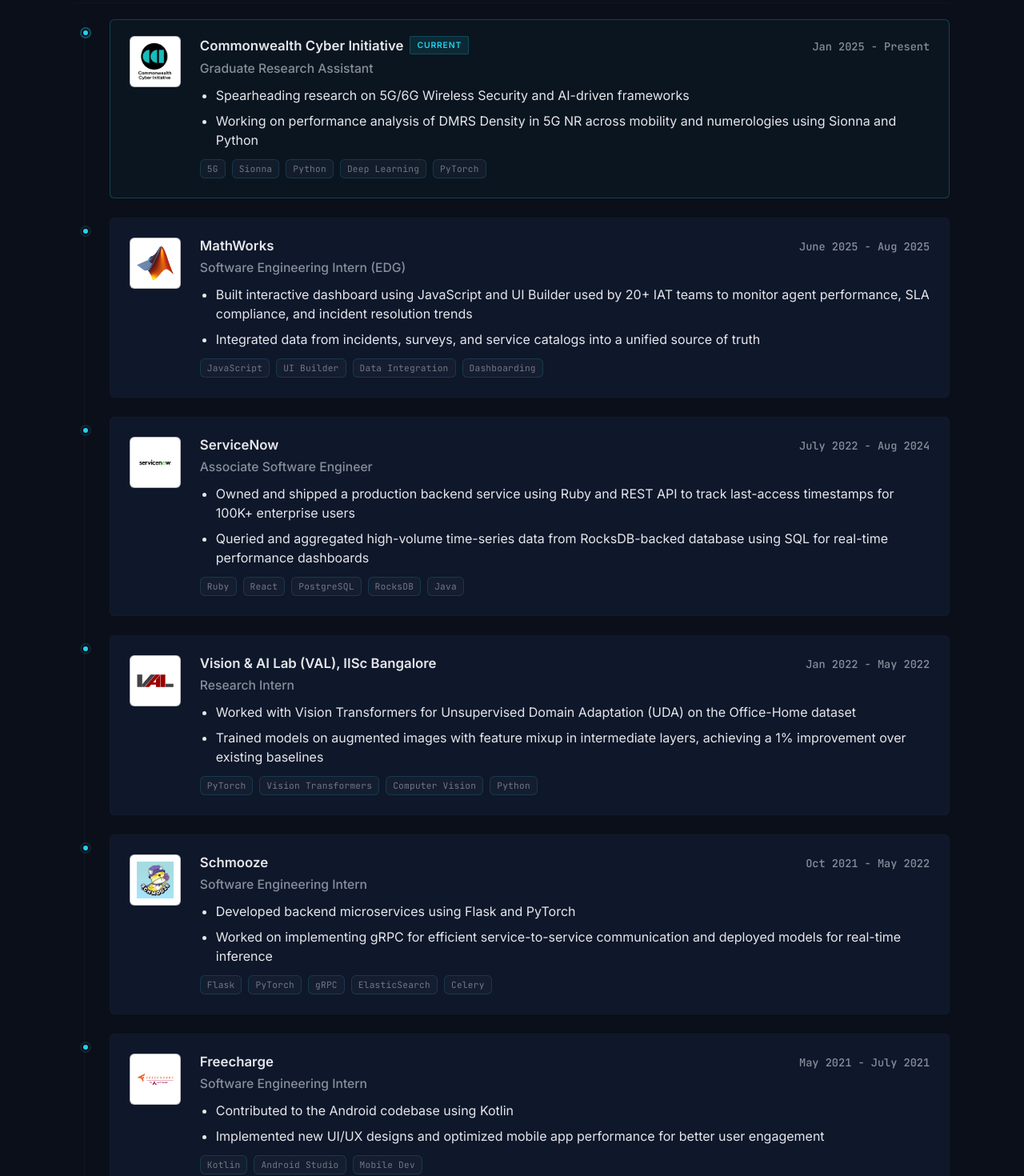
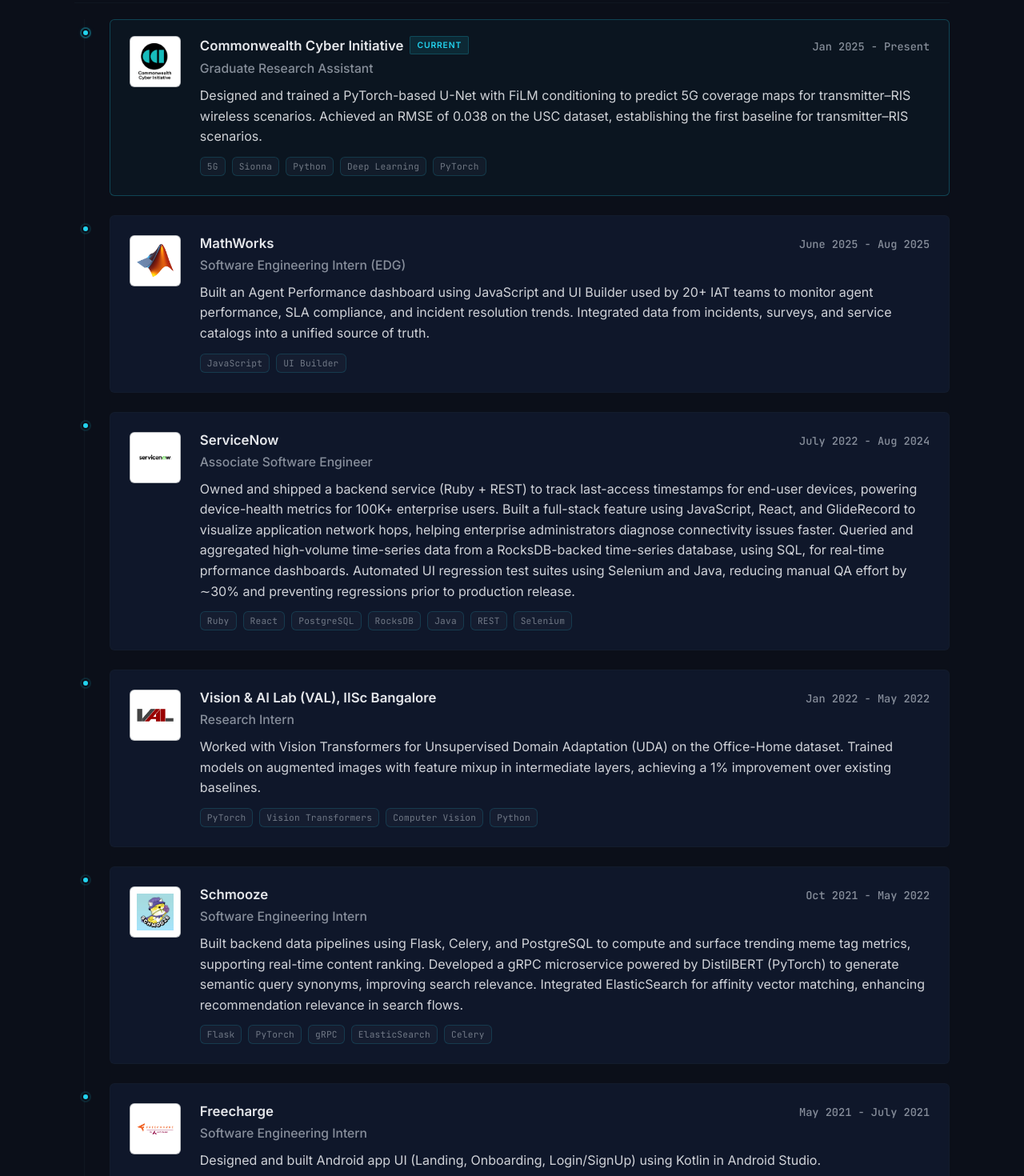
Before and after one commit to garrysawyers3007/portfolio-chat, a React (Create React App) app: page / in a window 1280 px wide. Shown: the part 900-2370 px from the top of the page at 80% size. Built offline with nearby package versions, Linux system fonts and the light colour scheme.

Commit message:
Experience changes

```diff
--- a/public/data/resume.json
+++ b/public/data/resume.json
@@ -72,7 +72,7 @@
       "company": "Commonwealth Cyber Initiative",
       "title": "Graduate Research Assistant",
       "years": "Jan 2025 - Present",
-      "description": "Spearheading research on 5G/6G Wireless Security and AI-driven frameworks. Working on performance analysis of DMRS Density in 5G NR across mobility and numerologies using Sionna and Python.",
+      "description": "Designed and trained a PyTorch-based U-Net with FiLM conditioning to predict 5G coverage maps for transmitter–RIS wireless scenarios. Achieved an RMSE of 0.038 on the USC dataset, establishing the first baseline for transmitter–RIS scenarios.",
       "logoUrl": "/assets/CCI.png",
       "technologies": ["5G", "Sionna", "Python", "Deep Learning", "PyTorch"]
     },
@@ -80,17 +80,17 @@
       "company": "MathWorks",
       "title": "Software Engineering Intern (EDG)",
       "years": "June 2025 - Aug 2025",
-      "description": "Built interactive dashboard using JavaScript and UI Builder used by 20+ IAT teams to monitor agent performance, SLA compliance, and incident resolution trends. Integrated data from incidents, surveys, and service catalogs into a unified source of truth.",
+      "description": "Built an Agent Performance dashboard using JavaScript and UI Builder used by 20+ IAT teams to monitor agent performance, SLA compliance, and incident resolution trends. Integrated data from incidents, surveys, and service catalogs into a unified source of truth.",
       "logoUrl": "/assets/Mathworks.png",
-      "technologies": ["JavaScript", "UI Builder", "Data Integration", "Dashboarding"]
+      "technologies": ["JavaScript", "UI Builder"]
     },
     {
       "company": "ServiceNow",
       "title": "Associate Software Engineer",
       "years": "July 2022 - Aug 2024",
-      "description": "Owned and shipped a production backend service using Ruby and REST API to track last-access timestamps for 100K+ enterprise users. Queried and aggregated high-volume time-series data from RocksDB-backed database using SQL for real-time performance dashboards.",
+      "description": "Owned and shipped a backend service (Ruby + REST) to track last-access timestamps for end-user devices, powering device-health metrics for 100K+ enterprise users. Built a full-stack feature using JavaScript, React, and GlideRecord to visualize application network hops, helping enterprise administrators diagnose connectivity issues faster. Queried and aggregated high-volume time-series data from a RocksDB-backed time-series database, using SQL, for real-time prformance dashboards. Automated UI regression test suites using Selenium and Java, reducing manual QA effort by ∼30% and preventing regressions prior to production release.",
       "logoUrl": "/assets/ServiceNow.png",
-      "technologies": ["Ruby", "React", "PostgreSQL", "RocksDB", "Java"]
+      "technologies": ["Ruby", "React", "PostgreSQL", "RocksDB", "Java", "REST", "Selenium"]
     },
     {
       "company": "Vision & AI Lab (VAL), IISc Bangalore",
@@ -104,7 +104,7 @@
       "company": "Schmooze",
       "title": "Software Engineering Intern",
       "years": "Oct 2021 - May 2022",
-      "description": "Developed backend microservices using Flask and PyTorch. Worked on implementing gRPC for efficient service-to-service communication and deployed models for real-time inference.",
+      "description": "Built backend data pipelines using Flask, Celery, and PostgreSQL to compute and surface trending meme tag metrics, supporting real-time content ranking. Developed a gRPC microservice powered by DistilBERT (PyTorch) to generate semantic query synonyms, improving search relevance. Integrated ElasticSearch for affinity vector matching, enhancing recommendation relevance in search flows.",
       "logoUrl": "/assets/Schmooze.png",
       "technologies": ["Flask", "PyTorch", "gRPC", "ElasticSearch", "Celery"]
     },
@@ -112,7 +112,7 @@
       "company": "Freecharge",
       "title": "Software Engineering Intern",
       "years": "May 2021 - July 2021",
-      "description": "Contributed to the Android codebase using Kotlin. Implemented new UI/UX designs and optimized mobile app performance for better user engagement.",
+      "description": "Designed and built Android app UI (Landing, Onboarding, Login/SignUp) using Kotlin in Android Studio.",
       "logoUrl": "/assets/Freecharge.png",
       "technologies": ["Kotlin", "Android Studio", "Mobile Dev"]
     },
--- a/src/pages/Experience.js
+++ b/src/pages/Experience.js
@@ -4,15 +4,6 @@ import SectionHeader from '../components/SectionHeader';
 
 const Experience = ({ resumeExperience }) => {
   if (!resumeExperience || resumeExperience.length === 0) return null;
-
-  const toBullets = (text) => {
-    if (!text || typeof text !== 'string') return [];
-    return text
-      .split(/\.|\n|\u2022/) // split on periods, newlines, bullets
-      .map((item) => item.trim())
-      .filter(Boolean)
-      .slice(0, 3);
-  };
 
   return (
     <section id="experience" className="section experience-section">
@@ -22,7 +13,6 @@ const Experience = ({ resumeExperience }) => {
         <div className="experience-list">
           {resumeExperience.map((job, index) => {
             const isCurrent = index === 0;
-            const bullets = toBullets(job.description);
             return (
               <div key={index} className={`experience-item ${isCurrent ? 'current' : ''}`}>
                 <div className="timeline-col">
@@ -52,13 +42,7 @@ const Experience = ({ resumeExperience }) => {
                       <div className="exp-role">{job.title}</div>
                     </div>
 
-                    {bullets.length > 0 ? (
-                      <ul className="exp-bullets">
-                        {bullets.map((line, i) => (
-                          <li key={i}>{line}</li>
-                        ))}
-                      </ul>
-                    ) : (
+                    {job.description && (
                       <p className="exp-description">{job.description}</p>
                     )}
 
```
